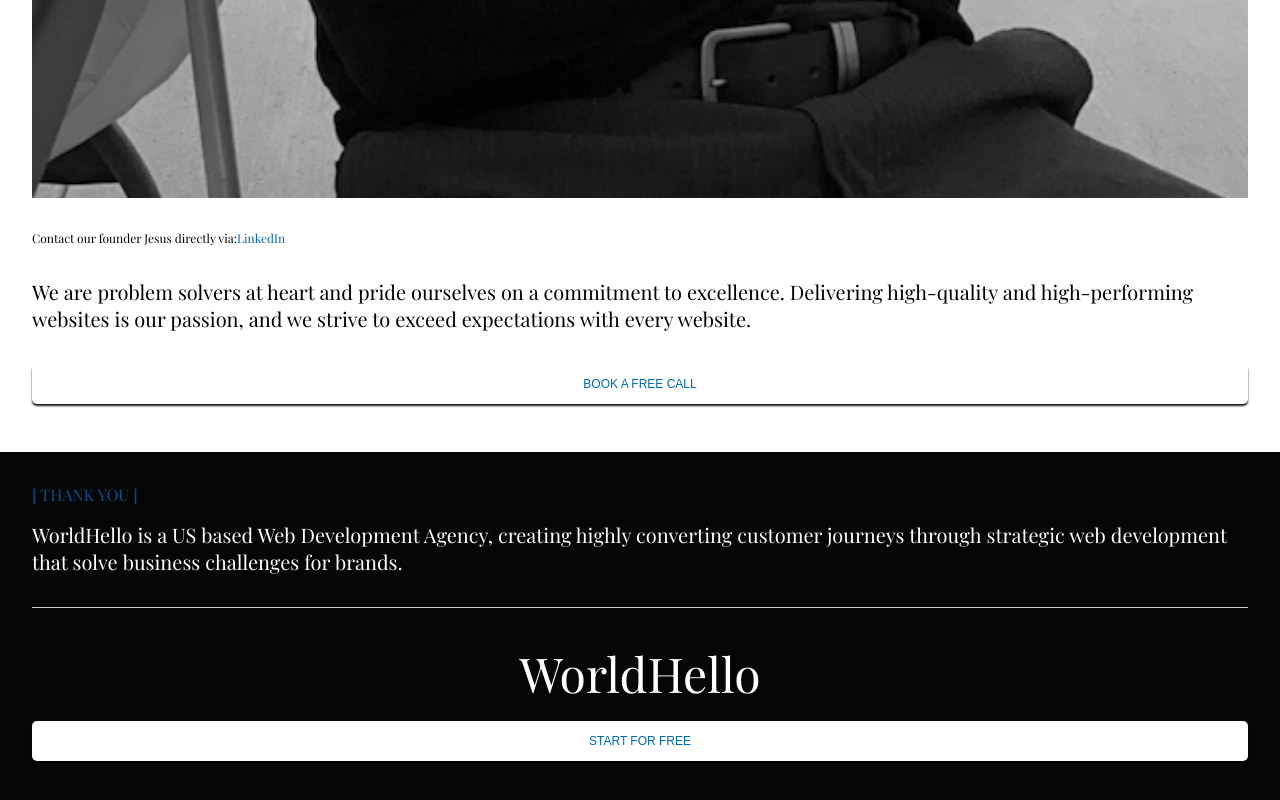
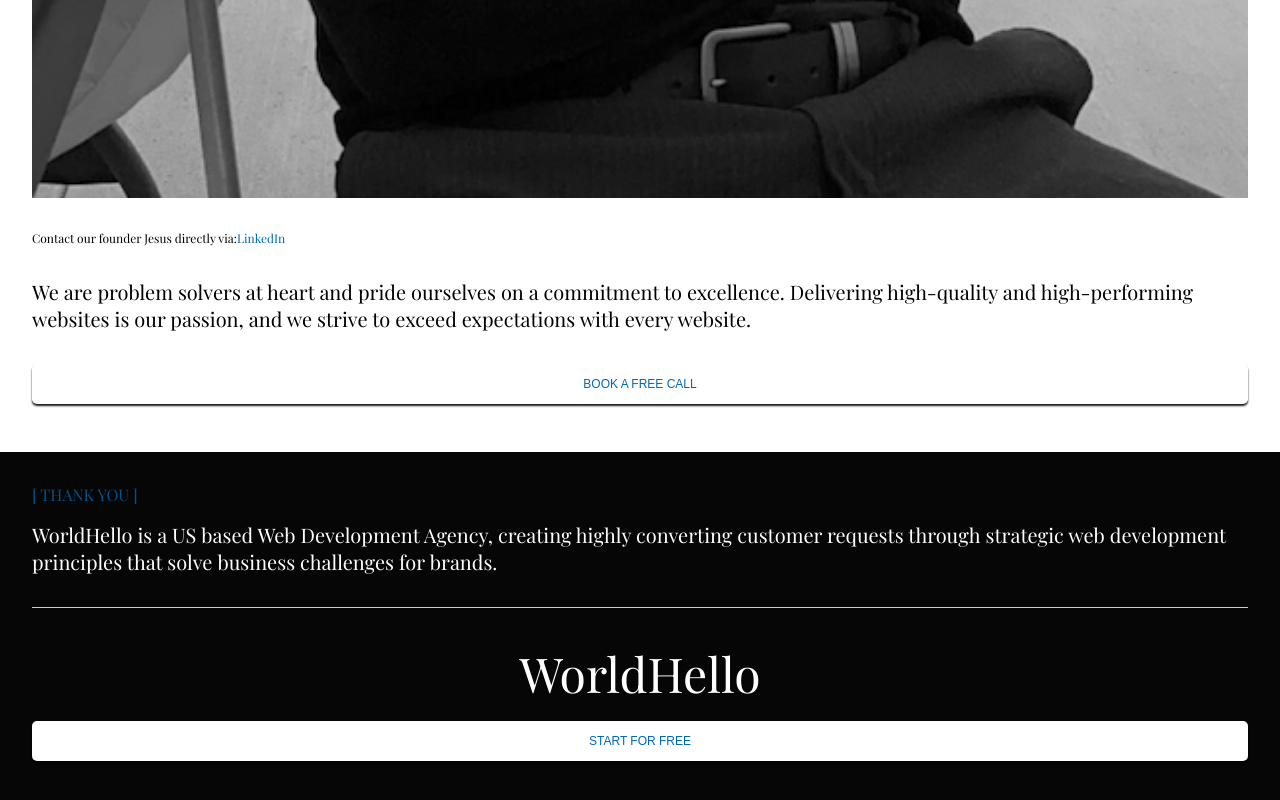
Before and after one commit to gtzjesus/WorldHello, a React (Vite) app: page / in a window 1280 px wide. Shown: the part 3869-4669 px from the top of the page. Built offline with nearby package versions, Linux system fonts and the light colour scheme; no server answers; the database is empty.

Commit message:
Bug FIXED🔥

```diff
--- a/src/features/footer/Footer.jsx
+++ b/src/features/footer/Footer.jsx
@@ -36,8 +36,8 @@ function Footer() {
         <Intro>[ thank you ]</Intro>
         <Ending>
           WorldHello is a US based Web Development Agency, creating highly
-          converting customer journeys through strategic web development that
-          solve business challenges for brands.
+          converting customer requests through strategic web development
+          principles that solve business challenges for brands.
         </Ending>
         <hr />
         <Logo>WorldHello</Logo>
```
